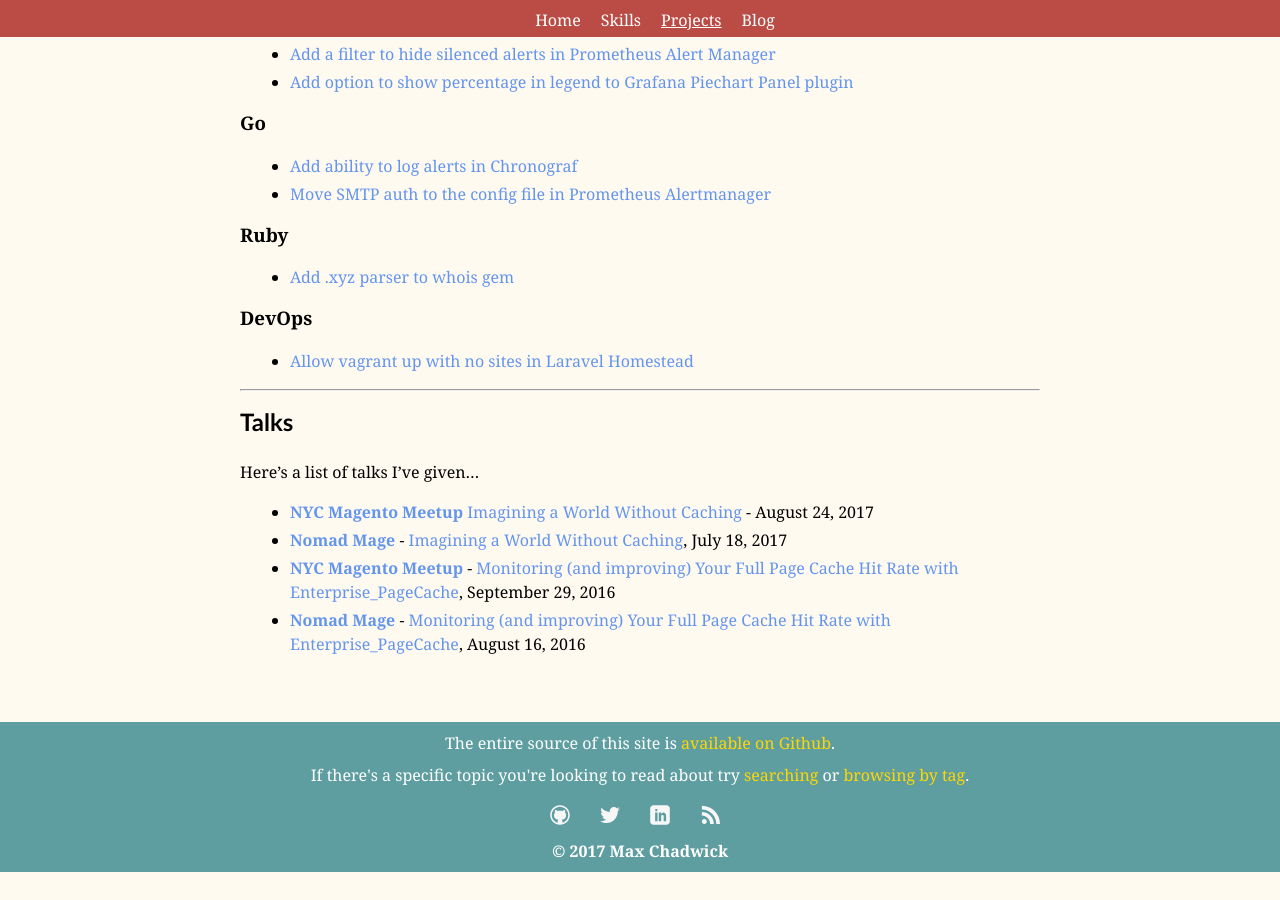
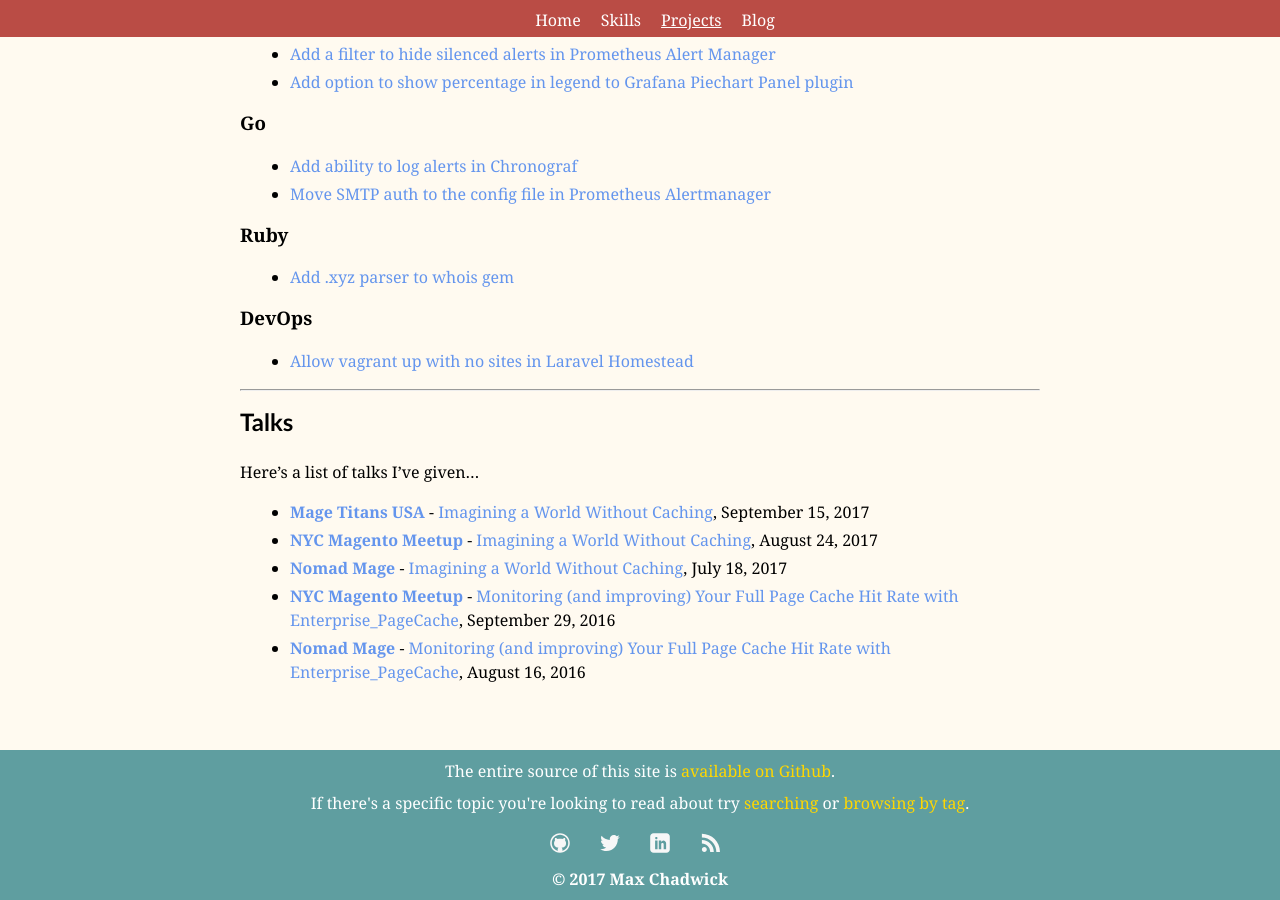
Before and after one commit to mpchadwick/mpchadwick.github.io, a Jekyll site: the page built from projects/index.md, in a window 1280 px wide and 900 px high, scrolled down 2271 px. Built offline with Jekyll 4.4.1, drawn with Linux system fonts in a browser that asks for light colours; before the commit the page ends 3143 px from its top, so only the background shows below that.

Commit message:
Add Mage Titans USA to talks list

```diff
--- a/projects/index.md
+++ b/projects/index.md
@@ -102,7 +102,8 @@ I like to contribute back to the tools I use. Here are some of my open source co
 
 Here's a list of talks I've given...
 
-- [**NYC Magento Meetup**](https://www.meetup.com/NYC-Magento-Developers/) [Imagining a World Without Caching](https://www.meetup.com/NYC-Magento-Developers/events/242254135/) - August 24, 2017
+- [**Mage Titans USA**](https://usa.magetitans.com/) - [Imagining a World Without Caching](https://usa.magetitans.com/speakers/max-chadwick/), September 15, 2017
+- [**NYC Magento Meetup**](https://www.meetup.com/NYC-Magento-Developers/) - [Imagining a World Without Caching](https://www.meetup.com/NYC-Magento-Developers/events/242254135/), August 24, 2017
 - [**Nomad Mage**](https://nomadmage.com/) - [Imagining a World Without Caching](https://nomadmage.com/product/imagining-world-without-caching/), July 18, 2017
 - [**NYC Magento Meetup**](https://www.meetup.com/NYC-Magento-Developers/) - [Monitoring (and improving) Your Full Page Cache Hit Rate with Enterprise_PageCache](https://www.meetup.com/NYC-Magento-Developers/events/233797698/), September 29, 2016
 - [**Nomad Mage**](https://nomadmage.com/) - [Monitoring (and improving) Your Full Page Cache Hit Rate with Enterprise_PageCache](https://nomadmage.com/product/monitoring-improving-full-page-cache-hit-rate-enterprise_pagecache/), August 16, 2016
```
